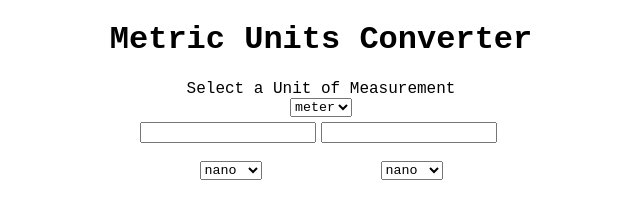
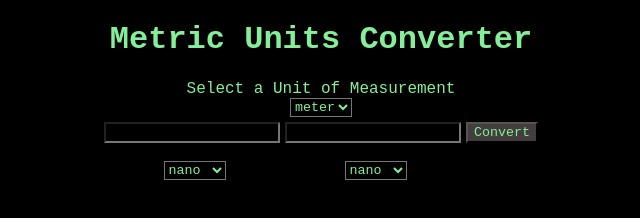
Before and after one commit to evan-ebert17/metricConverter, a plain HTML site: page index.html in a window 1280 px wide. Shown: the whole page, without its empty margins (319-959 px from the left). Drawn offline with Linux system fonts and the light colour scheme.

Commit message:
turns out you cannot nest other HTML elements inside of option tags, so... they are gone

```diff
--- a/assets/script.js
+++ b/assets/script.js
@@ -1,4 +1,18 @@
+var selectOptFrom = document.getElementById("compareFrom");
+var selectOptTo = document.getElementById("compareTo");
+var selectedUni = document.querySelector(".selectedUnit");
+var units = document.getElementById("unitSelect");
+// var optVal = selectOptFrom.value;
+// var metVal = 10**selectOptFrom.value
+var convBtn = document.getElementById("convertBtn");
+// selectedUni.textContent = units.value;
 
+
+convBtn.addEventListener('click', function() {
+    // alert(selectOptFrom.value);
+    // alert(10**selectOptFrom.value)
+    alert(selectedUni.innerHTML)
+})
 
 
 
--- a/assets/style.css
+++ b/assets/style.css
@@ -1,5 +1,7 @@
 * {
     font-family: 'Courier New', Courier, monospace;
+    background-color: #000000;
+    color: #84EF98;
 }
 
 h1 {
@@ -14,12 +16,18 @@ h1 {
 
 .unitsConvert {
     display: flex;
+    align-items: baseline;
 }
 .conv {
     display: flex;
     align-items: center;
     flex-direction: column;
 }
+
+button {
+background-color: #6d6161a1;
+}
+
 input {
     margin-right: 5px;
     margin-top: 5px;
--- a/index.html
+++ b/index.html
@@ -14,45 +14,36 @@
         <h1>Metric Units Converter</h1>
         <div class="unitsContainer">Select a Unit of Measurement<br>
             <div class="unitChoose">
-                <select>
-                    <option id="m">meter</option>
-                    <option id="g">gram</option>
+                <select id="unitSelect">
+                    <option value="meter">meter</option>
+                    <option value="gram">gram</option>
                 </select>
             </div>
             <div class="unitsConvert">
                 <div class="conv">
                     <input id="convertFrom"><br>
                     <select id="compareFrom">
-                        <option value="nm">nano<p class="selectedUnit"></p>
-                        </option>
-                        <option value="um">micro<p class="selectedUnit"></p>
-                        </option>
-                        <option value="mm">milli<p class="selectedUnit"></p>
-                        </option>
-                        <option value="cm">centi<p class="selectedUnit"></p>
-                        </option>
-                        <option value="decim">deci<p class="selectedUnit"></p>
-                        </option>
-                        <option value="km">kilo<p class="selectedUnit"></p>
-                        </option>
+                        <option value="-9">nano </option>
+                        <option value="-6">micro </option>
+                        <option value="-3">milli </option>
+                        <option value="-2">centi </option>
+                        <option value="-1">deci </option>
+                        <option value="3">kilo </option>
                     </select>
                 </div>
                 <div class="conv">
                     <input id="convertTo"><br>
                     <select id="compareTo">
-                        <option value="nm">nano<p class="selectedUnit"></p>
-                        </option>
-                        <option value="um">micro<p class="selectedUnit"></p>
-                        </option>
-                        <option value="mm">milli<p class="selectedUnit"></p>
-                        </option>
-                        <option value="cm">centi<p class="selectedUnit"></p>
-                        </option>
-                        <option value="decim">deci<p class="selectedUnit"></p>
-                        </option>
-                        <option value="km">kilo<p class="selectedUnit"></p>
-                        </option>
+                        <option value="-9">nano </option>
+                        <option value="-6">micro </option>
+                        <option value="-3">milli </option>
+                        <option value="-2">centi </option>
+                        <option value="-1">deci </option>
+                        <option value="3">kilo </option>
                     </select>
+                </div>
+                <div>
+                    <button id="convertBtn">Convert</button>
                 </div>
             </div>
         </div>
```
